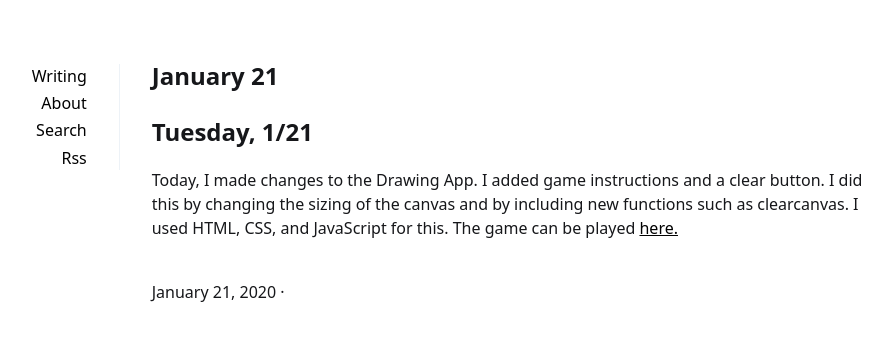
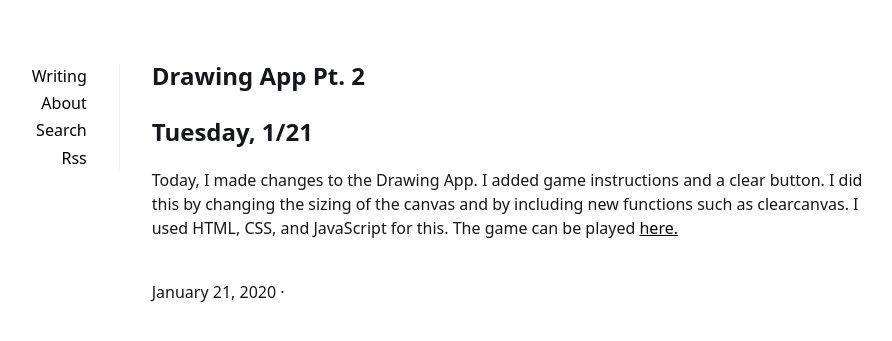
Before and after one commit to xiomaraquinonez/xiomaraquinonez.github.io, a Jekyll site: the page built from _posts/2020-01-21-January21.md, in a window 1280 px wide. Shown: the top 341 px of the page, without its empty margins (201-1093 px from the left). Built offline with Jekyll 4.4.1, drawn with Linux system fonts in a browser that asks for light colours.

Commit message:
Update 2020-01-21-January21.md

```diff
--- a/_posts/2020-01-21-January21.md
+++ b/_posts/2020-01-21-January21.md
@@ -1,6 +1,6 @@
 ---
 layout: post
-title:  "January 21"
+title:  "Drawing App Pt. 2"
 author: Vinish
 categories: [ tutorial ]
 ---
```
